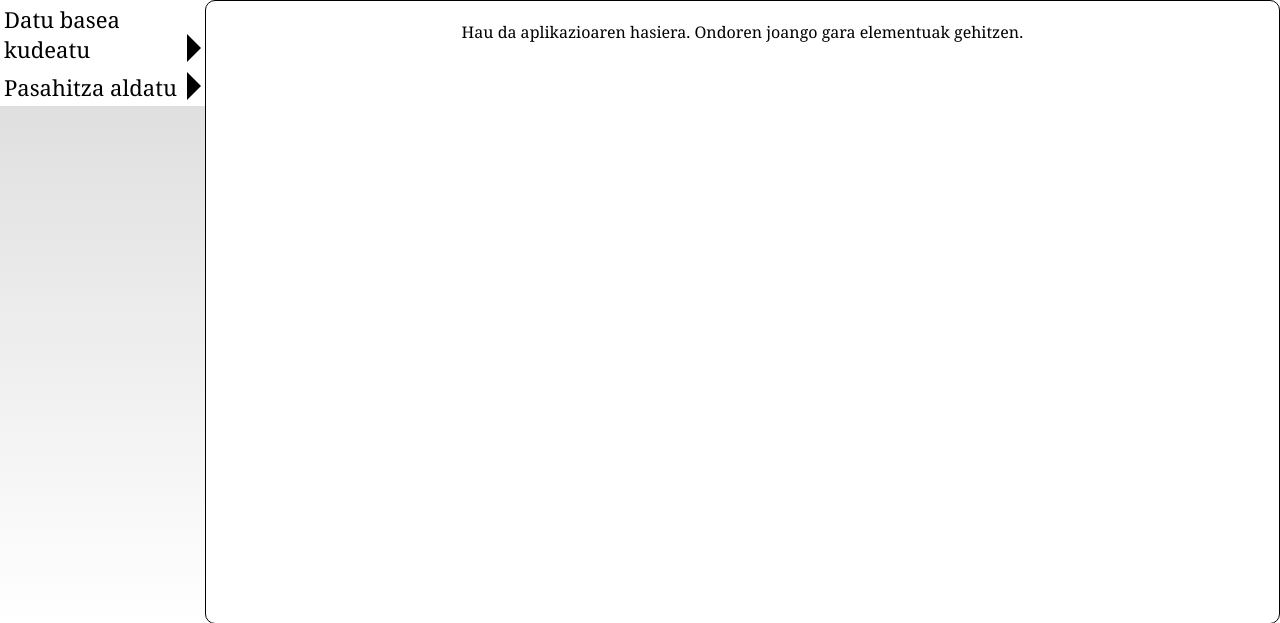
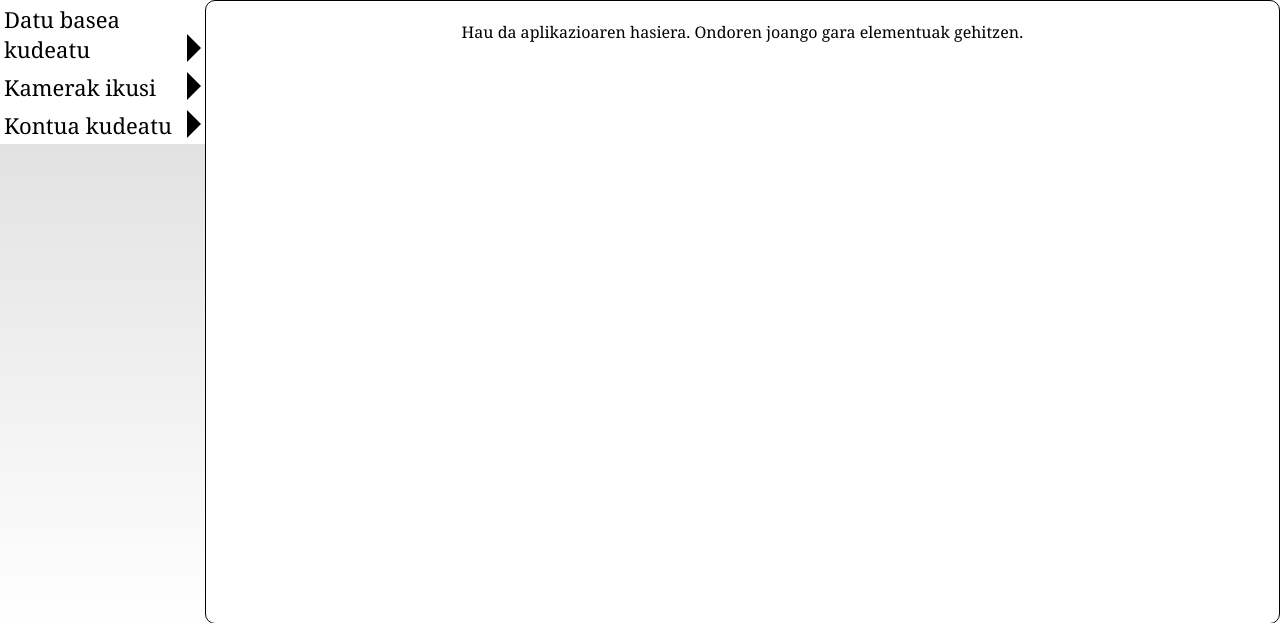
Before and after one commit to berrio86/SZA2, a PHP site: page /hasiera.php in a window 1280 px wide. Shown: the part 112-735 px from the top of the page. Run offline with PHP 8.4, Linux system fonts and the light colour scheme; the visitor is signed in with stand-in values (Sample User, id 1); some libraries are stand-ins or nearby versions.

Commit message:
aldaketa batzuk gehituta

```diff
--- a/php/footer.php
+++ b/php/footer.php
@@ -3,7 +3,7 @@
 
 
 		<a target="_blank" href='https://github.com/berrio86/SZA2'><img src="irudiak/github-icon.png"></a><br/>
-		<a target="_blank" href="hasiera.php">Julen Merino</a> eta <a target="_blank" href="hasiera.php">Iñaki Berriotxoa</a>
+		<a target="_blank" href="https://github.com/julenmg">Julen Merino</a> eta <a target="_blank" href="https://github.com/berrio86">Iñaki Berriotxoa</a>
 	</footer>
 </div>
 </body>
--- a/php/navigation.php
+++ b/php/navigation.php
@@ -9,10 +9,11 @@
 	<nav>
 	<?php
 	if($_SESSION['erabiltzaileMota'] == 'Administratzailea') {
-		echo ('<a href="hasiera.php"><span id="act-sel" class="act-sel">Datu basea kudeatu<div class="arrow-right"></div></span></a>');
+		echo ('<a href="xmldeskargatu.php"><span id="act-sel" class="act-sel">Datu basea kudeatu<div class="arrow-right"></div></span></a>');
+		echo ('<a href="hasiera.php"><span id="act-sel" class="act-sel">Kamerak ikusi<div class="arrow-right"></div></span></a>');
 	}else{
-		echo ('<a href="hasiera.php"><span id="act-sel" class="act-sel">Kamera<div class="arrow-right"></div></span></a>');
+		echo ('<a href="hasiera.php"><span id="act-sel" class="act-sel">Kamerak ikusi<div class="arrow-right"></div></span></a>');
 	}
-		echo ('<a href="hasiera.php"><span id="act-sel" class="act-sel">Pasahitza aldatu<div class="arrow-right"></div></span></a>');
+		echo ('<a href="hasiera.php"><span id="act-sel" class="act-sel">Kontua kudeatu<div class="arrow-right"></div></span></a>');
 	?>
 	</nav>
```
Also changed, not shown: xmldeskargatu.php (added, +19 -0 lines).
